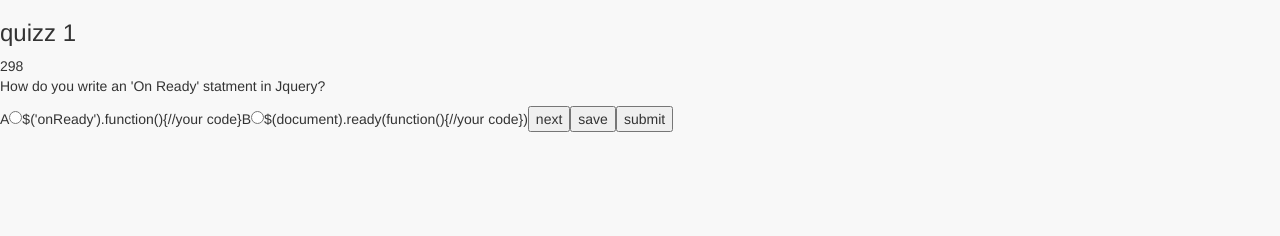
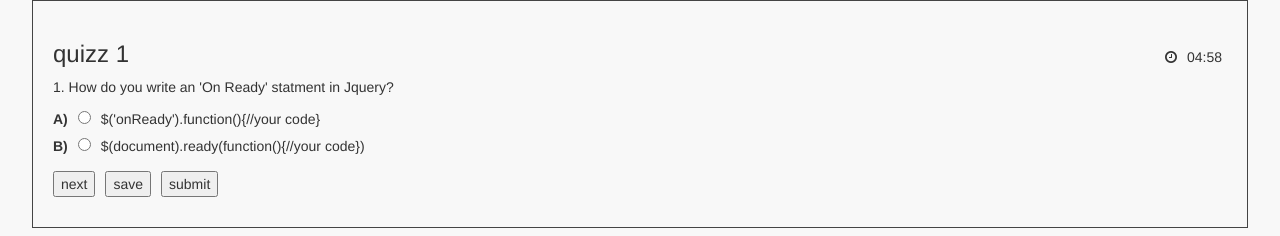
Before and after one commit to comp1950-bag/comp1950-redesign-prototype, a website: page index.html in a window 1280 px wide. Both pictures are taken after a click on the button "start quizz". Drawn offline with Linux system fonts and the light colour scheme; files that its build step writes are made by us from their sources.

Commit message:
applying css styles

```diff
--- a/css/comp-courses.css
+++ b/css/comp-courses.css
@@ -432,3 +432,62 @@
     border-left-width: 0;
   }
 }
+
+
+/*Css for quizzez*/
+.quizz-container{
+  display: relative;
+  width: 95%;
+  margin: 0px auto;
+  padding: 20px;
+  border:1px solid #444444;
+}
+.guizz-header{
+  display: inline-block;
+}
+.quizz-title{
+  display: inline-block;
+  width: 80%;
+  text-align: left;
+}
+.quizz-timer{
+  display: inline-block;
+  width: 20%;
+  text-align: right;
+}
+.quizz-timer * {
+  display: inline-block;
+  margin: 5px;
+}
+.quizz-question-container{
+
+}
+#quizz-answer-textarea{
+  display: block;
+}
+.answer-option label {
+  margin-right: 10px;
+}
+.answer-option span {
+  margin-left: 10px;
+}
+.quizz-button-start{
+  margin: 10px;
+  margin-left: 0px;
+}
+.quizz-button-back{
+  margin: 10px;
+  margin-left: 0px;
+}
+.quizz-button-next{
+  margin: 10px;
+  margin-left: 0px;
+}
+.quizz-button-save{
+  margin: 10px;
+  margin-left: 0px;
+}
+.quizz-button-submit{
+  margin: 10px;
+  margin-left: 0px;
+}
--- a/index.html
+++ b/index.html
@@ -8,10 +8,11 @@
     <link href="../vendor/bootstrap/css/bootstrap.min.css" rel="stylesheet">
 
     <!-- Custom CSS -->
-    <link href="../dist/css/comp-courses.css" rel="stylesheet">
+    <link href="./css/comp-courses.css" rel="stylesheet">
 
     <!-- Custom Fonts -->
-    <link href="../vendor/font-awesome/css/font-awesome.min.css" rel="stylesheet" type="text/css">
+    <link href="./vendor/font-awesome/css/font-awesome.min.css" rel="stylesheet" type="text/css">
+
 </head>
 <body>
 
--- a/js/quizzes.js
+++ b/js/quizzes.js
@@ -19,17 +19,18 @@
 
 		var that = this;
 
-		this.QUIZZ_CONTAINER_CLASS = ".quizz-container";
-		this.QUIZZ_TITLE_CLASS = ".quizz-title";
-		this.QUIZZ_TIMER_CLASS = ".quizz-timer";
-		this.QUIZZ_CONTAINER_CLASS = ".quizz-question-container";
-		this.QUIZZ_FORM_CLASS = ".quizz-form";
-		this.QUIZZ_QUESTION_CLASS = ".quizz-question";
-		this.QUIZZ_BUTTON_START_CLASS = ".quizz-button-start";
-		this.QUIZZ_BUTTON_BACK_CLASS = ".quizz-button-back";
-		this.QUIZZ_BUTTON_NEXT_CLASS = ".quizz-button-next";
-		this.QUIZZ_BUTTON_SAVE_CLASS = ".quizz-button-save";
-		this.QUIZZ_BUTTON_SUBMIT_CLASS = ".quizz-button-submit";
+		this.QUIZZ_CONTAINER_CLASS = "quizz-container";
+		this.QUIZZ_TITLE_CLASS = "quizz-title";
+		this.QUIZZ_TIMER_CLASS = "quizz-timer";
+		this.QUIZZ_QUESTION_CONTAINER_CLASS = "quizz-question-container";
+		this.QUIZZ_FORM_CLASS = "quizz-form";
+		this.QUIZZ_QUESTION_CLASS = "quizz-question";
+		this.QUIZZ_ANSWER_OPTION = "answer-option";
+		this.QUIZZ_BUTTON_START_CLASS = "quizz-button-start";
+		this.QUIZZ_BUTTON_BACK_CLASS = "quizz-button-back";
+		this.QUIZZ_BUTTON_NEXT_CLASS = "quizz-button-next";
+		this.QUIZZ_BUTTON_SAVE_CLASS = "quizz-button-save";
+		this.QUIZZ_BUTTON_SUBMIT_CLASS = "quizz-button-submit";
 
 		this.CONTAINER_ID = "quizz-container";
 		this.QUESTION_PARAGRAPH_ID = "quizz-container";
@@ -49,12 +50,12 @@
 
 		this.targetElement = $("#"+targetId);
 		this.targetElement.addClass(this.QUIZZ_CONTAINER_CLASS);
+		this.targetElement.addClass("card");
 		this.quizzTitle = $("<h3>"+quizzContent.quizzName+"</h3>");
 		this.quizzTitle.addClass(this.QUIZZ_TITLE_CLASS);
-		this.quizzTime = $("<span id='"+this.QUIZZ_TIME_ID+"'></span>").text(quizzContent.quizzTime);
-		this.quizzTime.addClass(this.QUIZZ_TIMER_CLASS);
+		this.quizzTime = $("<span id='"+this.QUIZZ_TIME_ID+"'></span>").text(getFormattedTime(quizzContent.quizzTime));
 		this.quizzQuestionContainer = $("<div id='"+CONTAINER_ID+"'></div>");
-		this.quizzQuestionContainer.addClass(this.QUIZZ_CONTAINER_CLASS);
+		this.quizzQuestionContainer.addClass(this.QUIZZ_QUESTION_CONTAINER_CLASS);
 		this.questionParagraph = $("<p id='"+QUESTION_PARAGRAPH_ID+"'></p>");
 		this.questionParagraph.addClass(this.QUIZZ_QUESTION_CLASS);
 		this.answerForm = $("<form id='"+FORM_ID+"'></form>");
@@ -62,8 +63,14 @@
 
 		this.quizzQuestionContainer.append(this.questionParagraph);
 		this.quizzQuestionContainer.append(this.answerForm);
+
+		this.quizzTimeContainer = $("<div></div>");
+		this.quizzTimeContainer.addClass(this.QUIZZ_TIMER_CLASS);
+		this.quizzTimeContainer.append($("<i class='fa fa-clock-o'>"));
+		this.quizzTimeContainer.append(this.quizzTime);
+
 		this.targetElement.append(this.quizzTitle);
-		this.targetElement.append(this.quizzTime);
+		this.targetElement.append(this.quizzTimeContainer);
 		this.targetElement.append(this.quizzQuestionContainer);
 
 		this.startButton = $("<input type='button' value='start quizz'></input>");
@@ -80,13 +87,23 @@
 					that.quizzQuestionContainer.empty();
 					that.quizzQuestionContainer.append($("<p>Quizz is Over</p>"));
 				}else{
-					that.quizzTime.text(that.timeCounter);
+					that.quizzTime.text(getFormattedTime(that.timeCounter));
 				}
 			}, 1000)
 		});
 
 		this.quizzQuestionContainer.append(this.startButton);
 
+		function pad (str, max) {
+			str = str.toString();
+			return str.length < max ? pad("0" + str, max) : str;
+		}
+
+		function getFormattedTime(timeSeconds){
+			var minutes = Math.floor(timeSeconds / 60);
+			var seconds = timeSeconds % 60;
+			return pad(minutes,2)+":"+pad(seconds,2);
+		}
 
 		function submitQuizz(){
 			clearInterval(that.timer);
@@ -96,20 +113,27 @@
 
 		console.log("Quizz title: "+JSON.stringify(that.quizzTitle));
 		function createActualQuestion(){
-			console.log("actual question "+that.actualQuestion);
+
 			var question = that.quizz.questions[that.actualQuestion];
 			//Clean the form to fill with the new options
 			that.answerForm.empty();
 
 			//Configure the question enunciate
-			that.questionParagraph.text(question.question);
+			that.questionParagraph.text((that.actualQuestion+1)+". "+question.question);
 			if(question.type.toUpperCase() == 'M'){
 
 				for(var index = 0; index < question.options.length; index++){
 					var actualAnswer = question.options[index];
-					that.answerForm.append(actualAnswer.key);
-					that.answerForm.append($("<input type='radio' name='"+that.RADIO_GROUP_NAME+"' value='"+actualAnswer.key+"'>"));
-					that.answerForm.append(actualAnswer.value);
+
+					var answerOption = $("<div></div>");
+					answerOption.addClass(that.QUIZZ_ANSWER_OPTION);
+
+					answerOption.append($("<label for='r"+actualAnswer.key+"'>"+actualAnswer.key+") </label>"));
+					answerOption.append($("<input type='radio' name='"+that.RADIO_GROUP_NAME+"' id='r"+actualAnswer.key
+						+"' value='"+actualAnswer.key+"'>"));
+					answerOption.append($("<span></span>").text(actualAnswer.value));
+
+					that.answerForm.append(answerOption)
 
 				}
 			}else{
```
